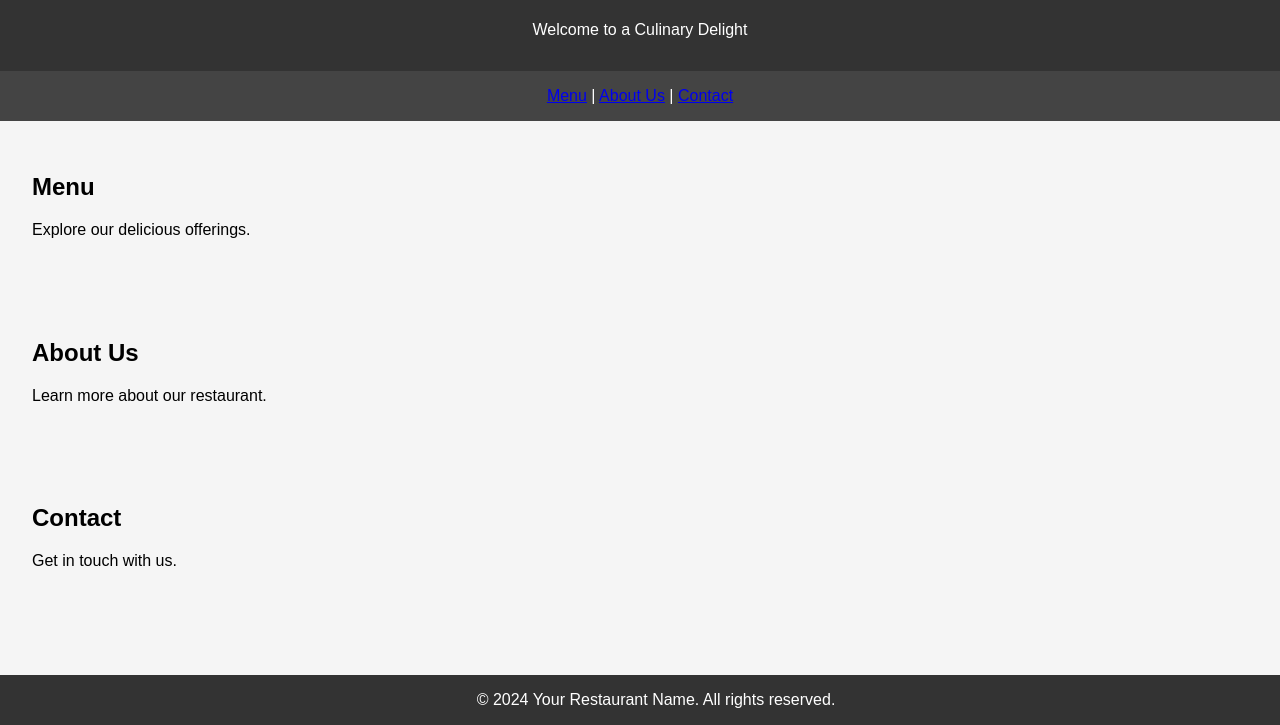
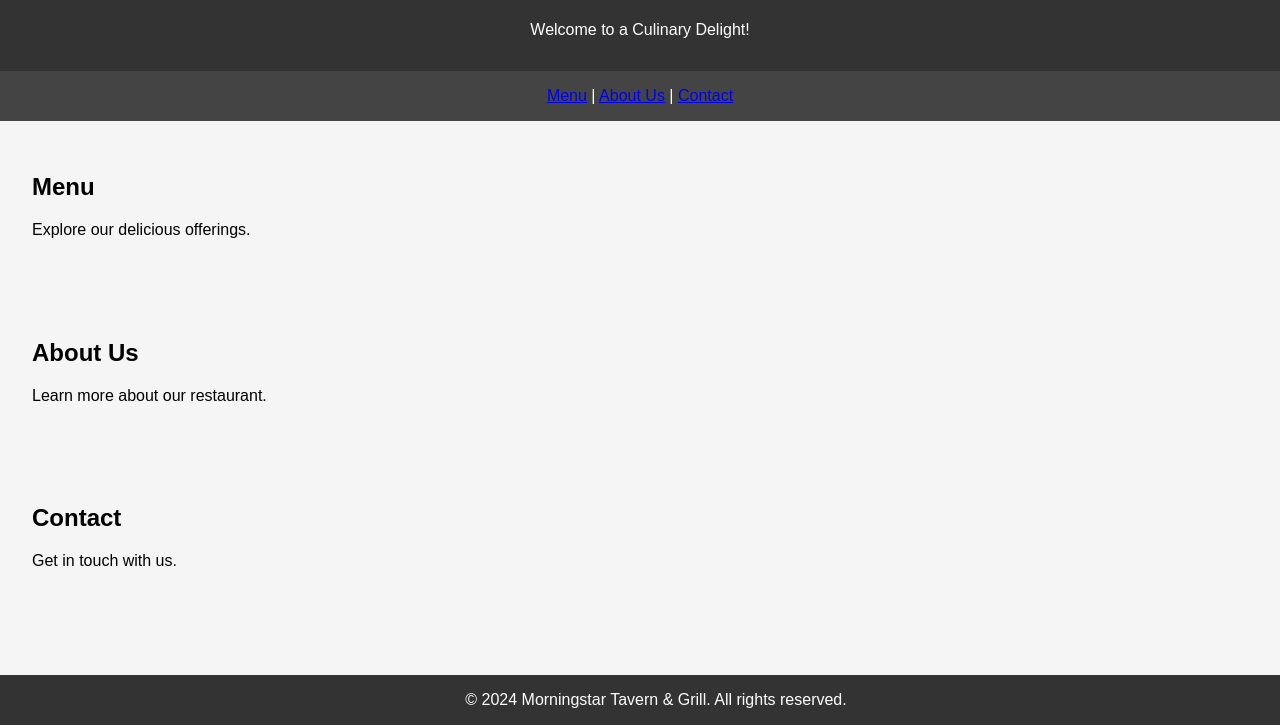
Before and after one commit to morningstartavernandgrill/morningstartavernandgrill.github.io, a plain HTML site: page index.html in a window 1280 px wide. Shown: the part 75-800 px from the top of the page. Drawn offline with Linux system fonts and the light colour scheme.

Commit message:
Update index.html

```diff
--- a/index.html
+++ b/index.html
@@ -3,7 +3,7 @@
 <head>
     <meta charset="UTF-8">
     <meta name="viewport" content="width=device-width, initial-scale=1.0">
-    <title>Your Restaurant Name</title>
+    <title>Morningstar Tavern & Grill</title>
     <style>
         body {
             font-family: 'Arial', sans-serif;
@@ -44,7 +44,7 @@
 <body>
     <header>
         <h1>Your Restaurant Name</h1>
-        <p>Welcome to a Culinary Delight</p>
+        <p>Welcome to a Culinary Delight!</p>
     </header>
 
     <nav>
@@ -72,7 +72,7 @@
     </section>
 
     <footer>
-        &copy; 2024 Your Restaurant Name. All rights reserved.
+        &copy; 2024 Morningstar Tavern & Grill. All rights reserved.
     </footer>
 </body>
 </html>
```
